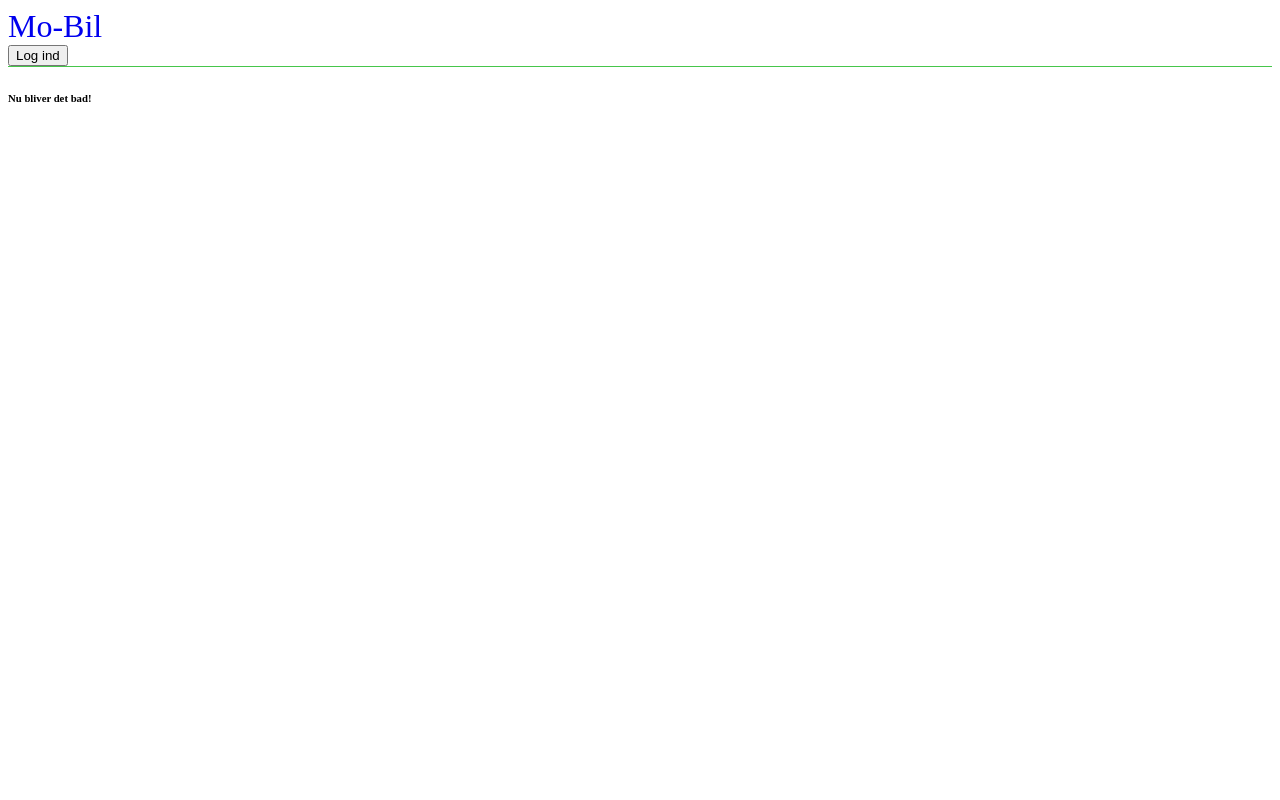
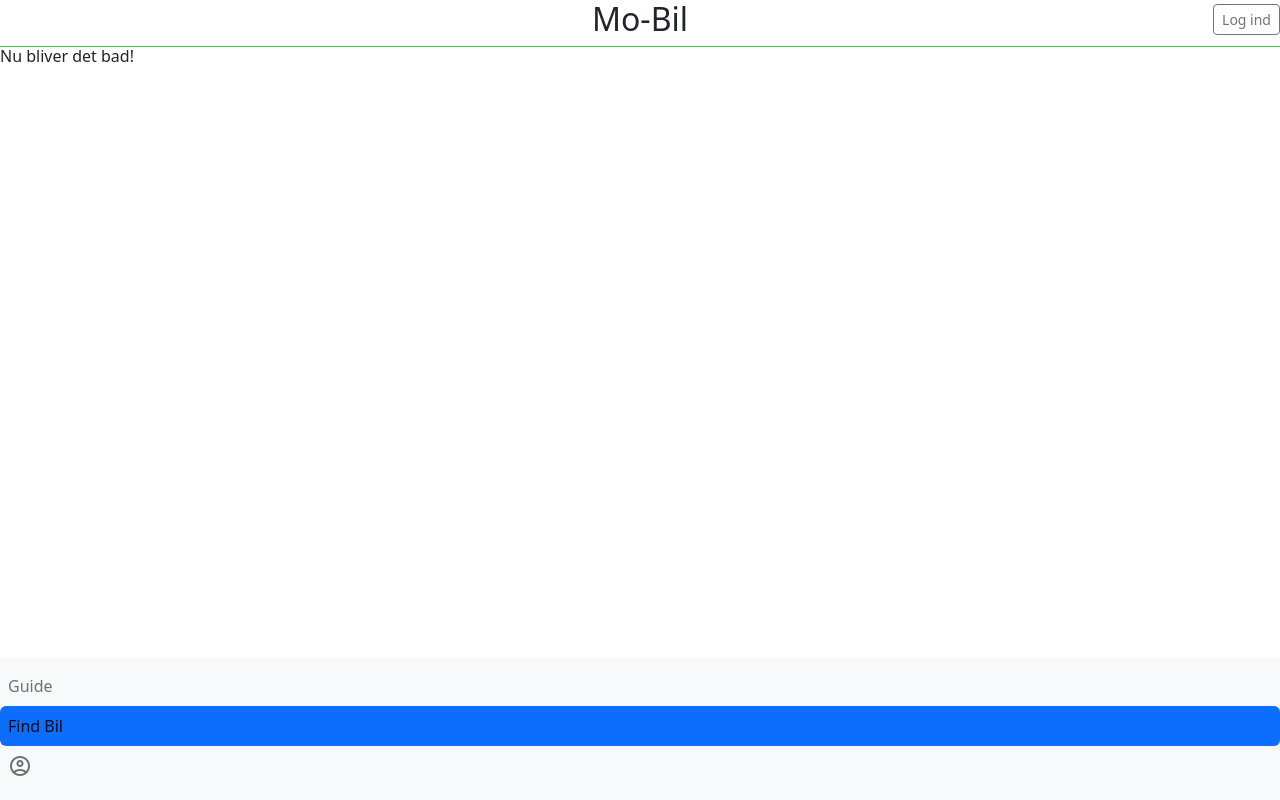
Before and after one commit to Frederik-Hoegh-Christensen/Maps_Project_2.Semester, a website built with webpack: page public/index.html in a window 1280 px wide. Built offline with nearby package versions, Linux system fonts and the light colour scheme; some packages are replaced by stand-ins of ours; no server answers.

Commit message:
add navbar for pages

```diff
--- a/public/index.html
+++ b/public/index.html
@@ -4,6 +4,15 @@
     <meta charset="UTF-8">
     <meta http-equiv="X-UA-Compatible" content="IE=edge">
     <meta name="viewport" content="width=device-width, initial-scale=1.0">
+
+    <!-- BOOTSTRAP LINKS -->
+    <link href="https://cdn.jsdelivr.net/npm/bootstrap@5.2.0-beta1/dist/css/bootstrap.min.css" rel="stylesheet" integrity="sha384-0evHe/X+R7YkIZDRvuzKMRqM+OrBnVFBL6DOitfPri4tjfHxaWutUpFmBp4vmVor" crossorigin="anonymous">
+    <script src="https://cdn.jsdelivr.net/npm/bootstrap@5.2.0-beta1/dist/js/bootstrap.bundle.min.js" integrity="sha384-pprn3073KE6tl6bjs2QrFaJGz5/SUsLqktiwsUTF55Jfv3qYSDhgCecCxMW52nD2" crossorigin="anonymous"></script>
+
+    <!-- GOOGLE FONTS - NEEDED FOR NAVBAR -->
+    <link rel="stylesheet" href="https://fonts.googleapis.com/css2?family=Material+Symbols+Outlined:opsz,wght,FILL,GRAD@20..48,100..700,0..1,-50..200" />
+
+    <!-- Our Stuff -->
     <link rel="stylesheet" href="./stylesheets/styles.css">
     <script src="main.js" defer></script>
     <title>Crazy Delebils website</title>
@@ -21,6 +30,21 @@
             </div>
         </div>
     </header>
-    <h6>Nu bliver det bad!</h6>
+    <main>
+        <h6>Nu bliver det bad!</h6>
+    </main>
+    <nav class="navbar navbar-expand-lg navbar-light bg-light">
+        <div class="navbar-expand" id="navbarNav">
+            <div class="navbar-nav nav-pills flex-row flex-md-column">
+                <a class="nav-item nav-link flex-fill text-center text-md-start" href="#">Guide</a>
+                <a class="nav-item nav-link active flex-fill text-center text-md-start" href="#">Find Bil</a>
+                <a class="nav-item nav-link flex-fill text-center text-md-start" href="#">
+                    <span class="material-symbols-outlined">
+                        account_circle
+                    </span>
+                </a>
+            </div>
+        </div>
+    </nav>
 </body>
 </html>
--- a/public/stylesheets/styles.css
+++ b/public/stylesheets/styles.css
@@ -16,3 +16,13 @@ header{
     font-size: 2rem;
     text-decoration: none;
 }
+
+.navbar{
+    position: fixed;
+    bottom: 0;
+    width: 100%;
+}
+
+#navbarNav{
+    width:100%;
+}
```
Also changed, not shown: public/findCar.html (+16 -1 lines).
